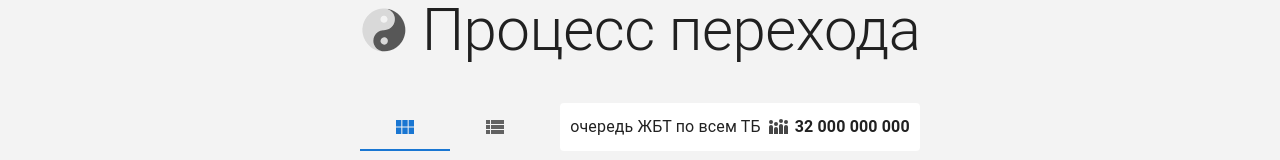
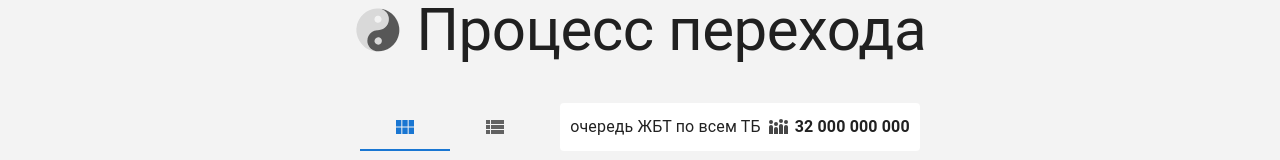
Before and after one commit to Petrovich1973/nerpa-si, a React (Create React App) app: page /process in a window 1280 px wide. Shown: the top 160 px of the page. Built offline with nearby package versions, Linux system fonts and the light colour scheme; no server answers.

Commit message:
PageTransitionProcess без MUI

```diff
--- a/src/components/StateProcessSimple.js
+++ b/src/components/StateProcessSimple.js
@@ -29,9 +29,9 @@ export default function StateProcessSimple() {
     }, [])
 
     if (waiting) return (
-        <Box sx={{display: 'flex', justifyContent: "center"}}>
+        <div style={{display: 'flex', justifyContent: "center"}}>
             получение данных <CircularProgress/>
-        </Box>
+        </div>
     )
 
     return (
@@ -53,9 +53,9 @@ export default function StateProcessSimple() {
                         })}
                 </div>
             ) : (
-                <Box sx={{display: 'flex', justifyContent: "center"}}>
+                <div style={{display: 'flex', justifyContent: "center"}}>
                     <span>нет данных</span>
-                </Box>
+                </div>
             )}
         </div>
     )
--- a/src/pages/PageTransitionProcess.js
+++ b/src/pages/PageTransitionProcess.js
@@ -1,5 +1,4 @@
 import * as React from "react"
-import Typography from "@mui/material/Typography"
 import IconActionTransition from "../icons/IconActionTransition"
 import StateProcessExtended from "../components/StateProcessExtended"
 import PanelProcess from "../components/PanelProcess"
@@ -17,15 +16,20 @@ export default function PageTransitionProcess() {
 
     return (
         <div>
-            <Typography
-                align={"center"}
-                variant="h2"
-                component="h1"
-                sx={{lineHeight: 1, display: "flex", alignItems: "center", justifyContent: "center"}} gutterBottom>
+            <div
+                style={{
+                    fontSize: '3.75rem',
+                    letterSpacing: '-0.00833em',
+                    marginBottom: '0.35em',
+                    lineHeight: 1,
+                    display: "flex",
+                    alignItems: "center",
+                    justifyContent: "center"
+                }}>
                 <div><IconActionTransition width="48" height="48"/></div>
                 &nbsp;
                 <div>Процесс перехода</div>
-            </Typography>
+            </div>
             <PanelProcess view={view} onChange={onChangeView}/>
             {viewMode[view]}
         </div>
```
